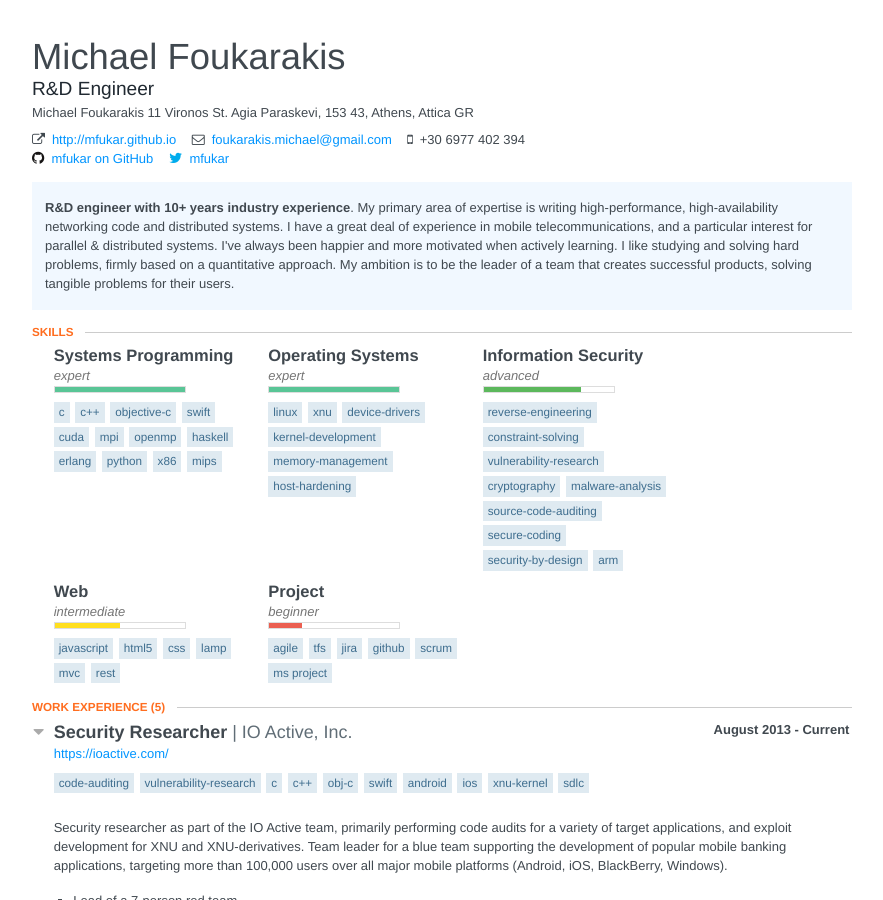
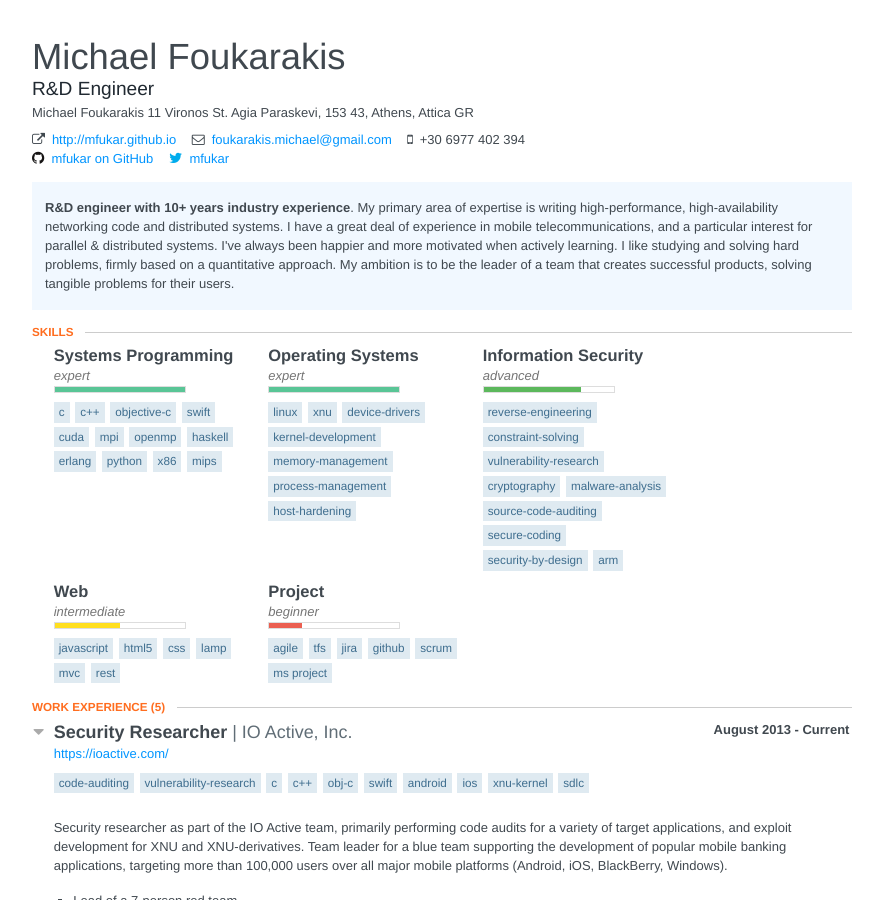
Before and after one commit to mfukar/mfukar.github.com, a Jekyll site: the page resources/hire-me.html, which Jekyll copies as it is, in a window 1280 px wide and 900 px high. Shown: the whole window, without its empty margins (198-1081 px from the left). Built offline with Jekyll 4.4.1, drawn with Linux system fonts in a browser that asks for light colours; nearby versions of some CDN libraries.

Commit message:
CV update

```diff
--- a/resources/hire-me.html
+++ b/resources/hire-me.html
@@ -790,6 +790,7 @@ Agia Paraskevi,
                             <li>device-drivers</li>
                             <li>kernel-development</li>
                             <li>memory-management</li>
+                            <li>process-management</li>
                             <li>host-hardening</li>
                         </ul>
                     </div>
```
